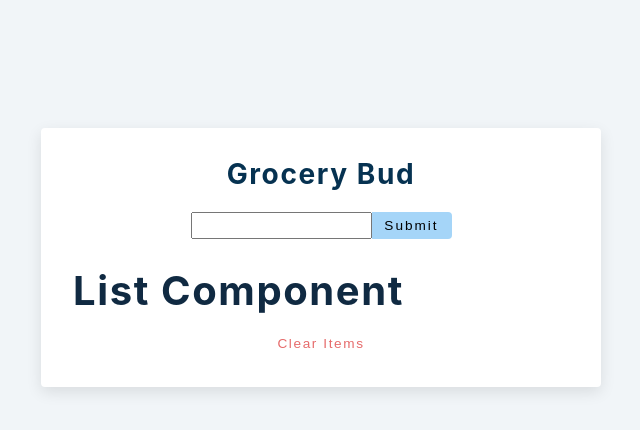
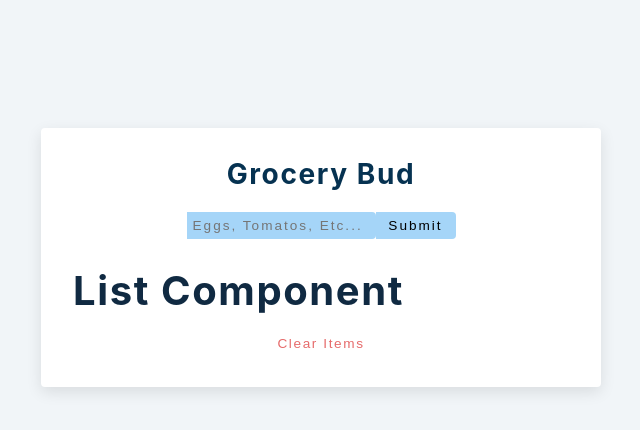
Before and after one commit to pyrhaa/react-projects, a React (Create React App) app in the folder 10-grocery-bud/setup/: page / in a window 1280 px wide. Shown: the top 430 px of the page, without its empty margins (319-959 px from the left). Built offline with nearby package versions, Linux system fonts and the light colour scheme.

Commit message:
input styling ok

```diff
--- a/10-grocery-bud/setup/src/App.js
+++ b/10-grocery-bud/setup/src/App.js
@@ -20,7 +20,11 @@ function App() {
         {alert.show && <Alert />}
         <h3>grocery bud</h3>
         <div className='form-control'>
-          <input type='text' />
+          <input
+            type='text'
+            className='submit-btn'
+            placeholder='eggs, tomatos, etc...'
+          />
           <button type='submit' className='submit-btn'>
             {isEditing ? 'edit' : 'submit'}
           </button>
```
